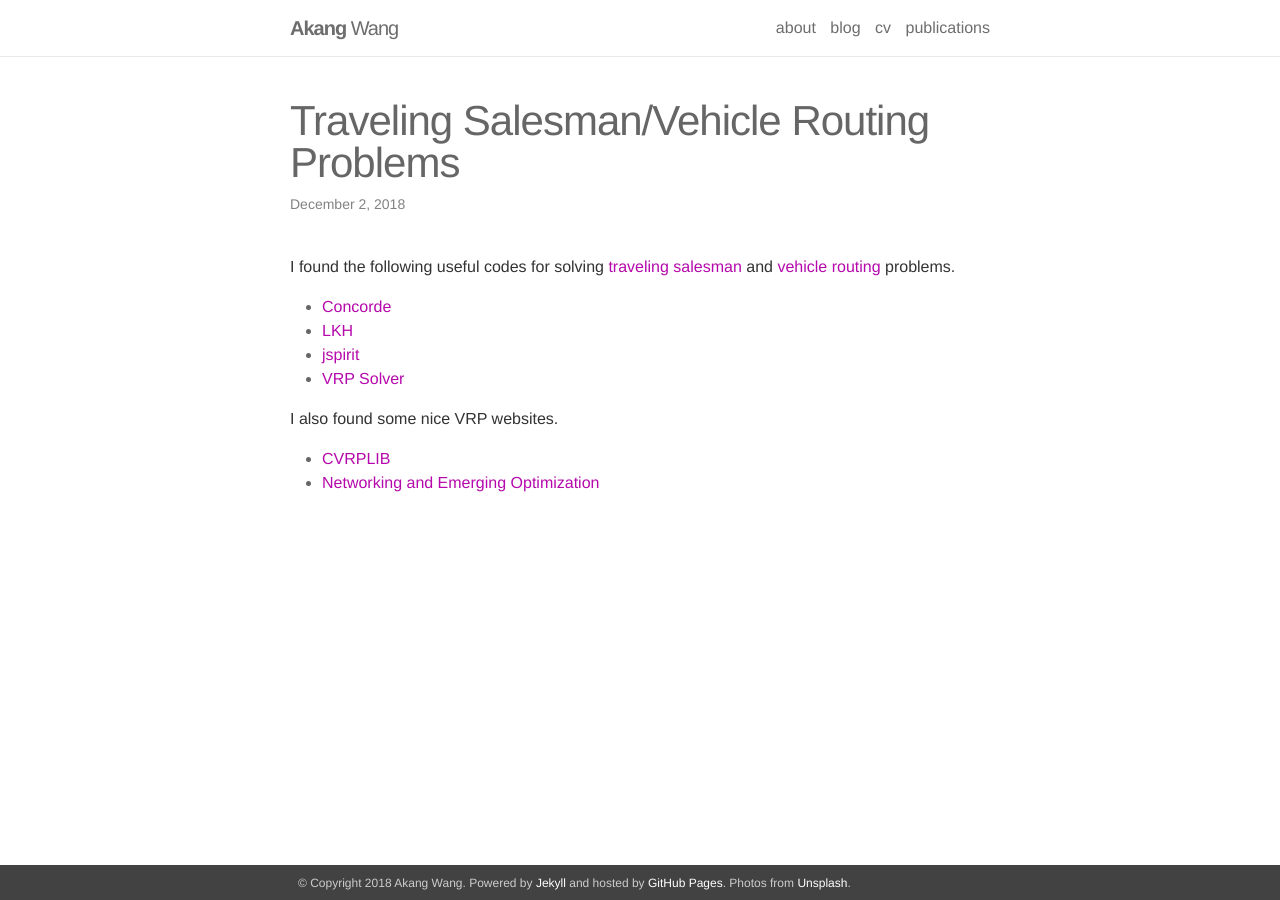
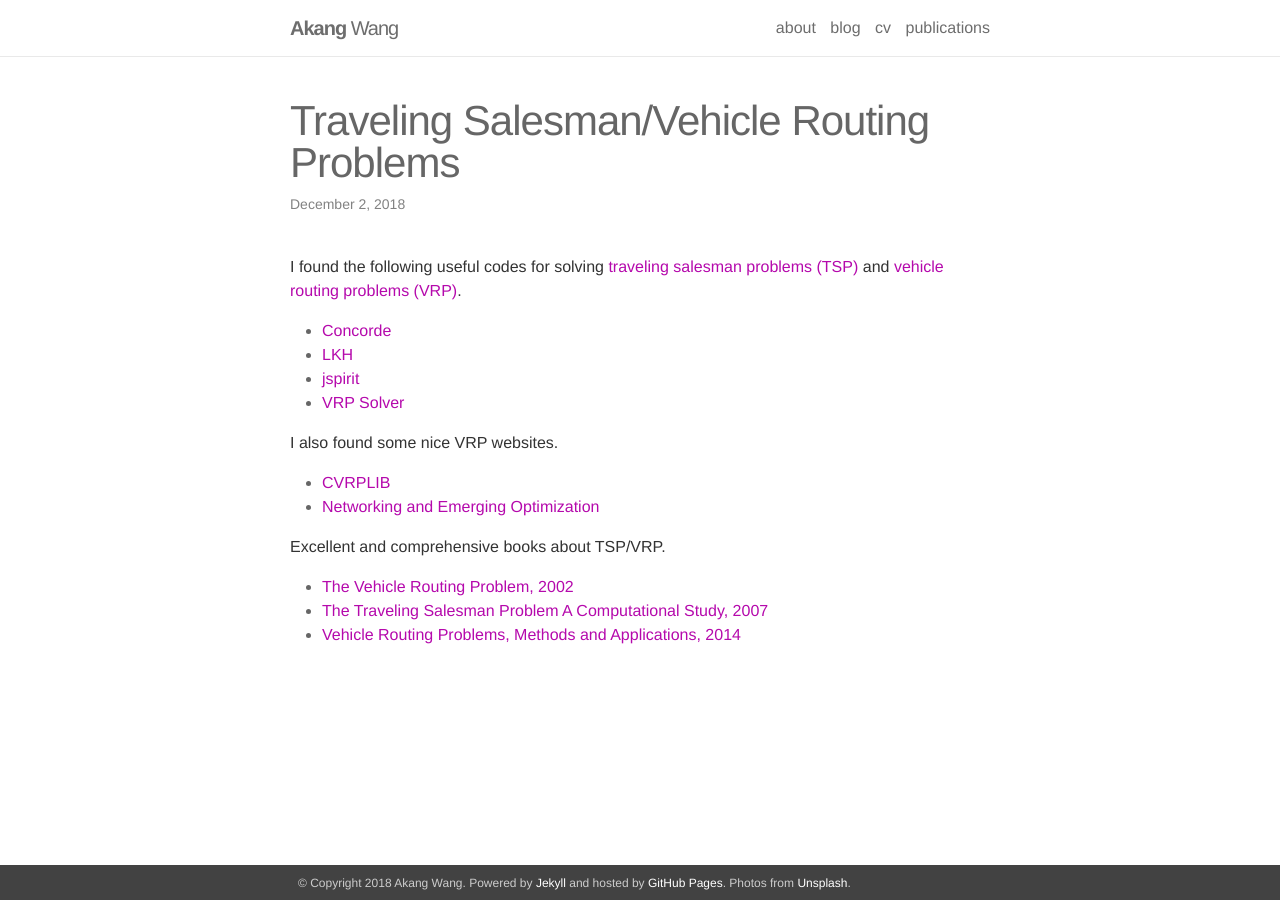
Before and after one commit to VINCENTW2046/akangw.github.io, a Jekyll site: the page built from _posts/2018-12-04-vehicle routing.md, in a window 1280 px wide. Built offline with Jekyll 4.4.1, drawn with Linux system fonts in a browser that asks for light colours.

Commit message:
Update 2018-12-04-vehicle routing.md

```diff
--- a/_posts/2018-12-04-vehicle routing.md
+++ b/_posts/2018-12-04-vehicle routing.md
@@ -5,7 +5,7 @@ date:   2018-12-02 12:00:00
 description: useful papers/links/codes for traveling salesman/vehicle routing
 ---
 
-I found the following useful codes for solving <a href="https://en.wikipedia.org/wiki/Travelling_salesman_problem" target="_blank">traveling salesman</a> and <a href="https://en.wikipedia.org/wiki/Vehicle_routing_problem" target="_blank">vehicle routing</a> problems.
+I found the following useful codes for solving <a href="https://en.wikipedia.org/wiki/Travelling_salesman_problem" target="_blank">traveling salesman problems (TSP)</a> and <a href="https://en.wikipedia.org/wiki/Vehicle_routing_problem" target="_blank">vehicle routing problems (VRP)</a>.
 
 <ul>
     <li><a href="http://www.math.uwaterloo.ca/tsp/concorde/index.html" target="_blank">Concorde</a></li>
@@ -20,3 +20,11 @@ I also found some nice VRP websites.
     <li><a href="http://vrp.galgos.inf.puc-rio.br/index.php/en/" target="_blank">CVRPLIB</a></li>
     <li><a href="http://neo.lcc.uma.es/vrp/" target="_blank">Networking and Emerging Optimization</a></li>
 </ul>
+
+Excellent and comprehensive books about TSP/VRP.
+
+<ul>
+    <li><a href="https://epubs.siam.org/doi/book/10.1137/1.9780898718515" target="_blank">The Vehicle Routing Problem, 2002</a></li>
+    <li><a href="https://press.princeton.edu/titles/8451.html" target="_blank">The Traveling Salesman Problem A Computational Study, 2007</a></li>
+    <li><a href="http://bookstore.siam.org/mo18/" target="_blank">Vehicle Routing Problems, Methods and Applications, 2014</a></li>
+</ul>
```
